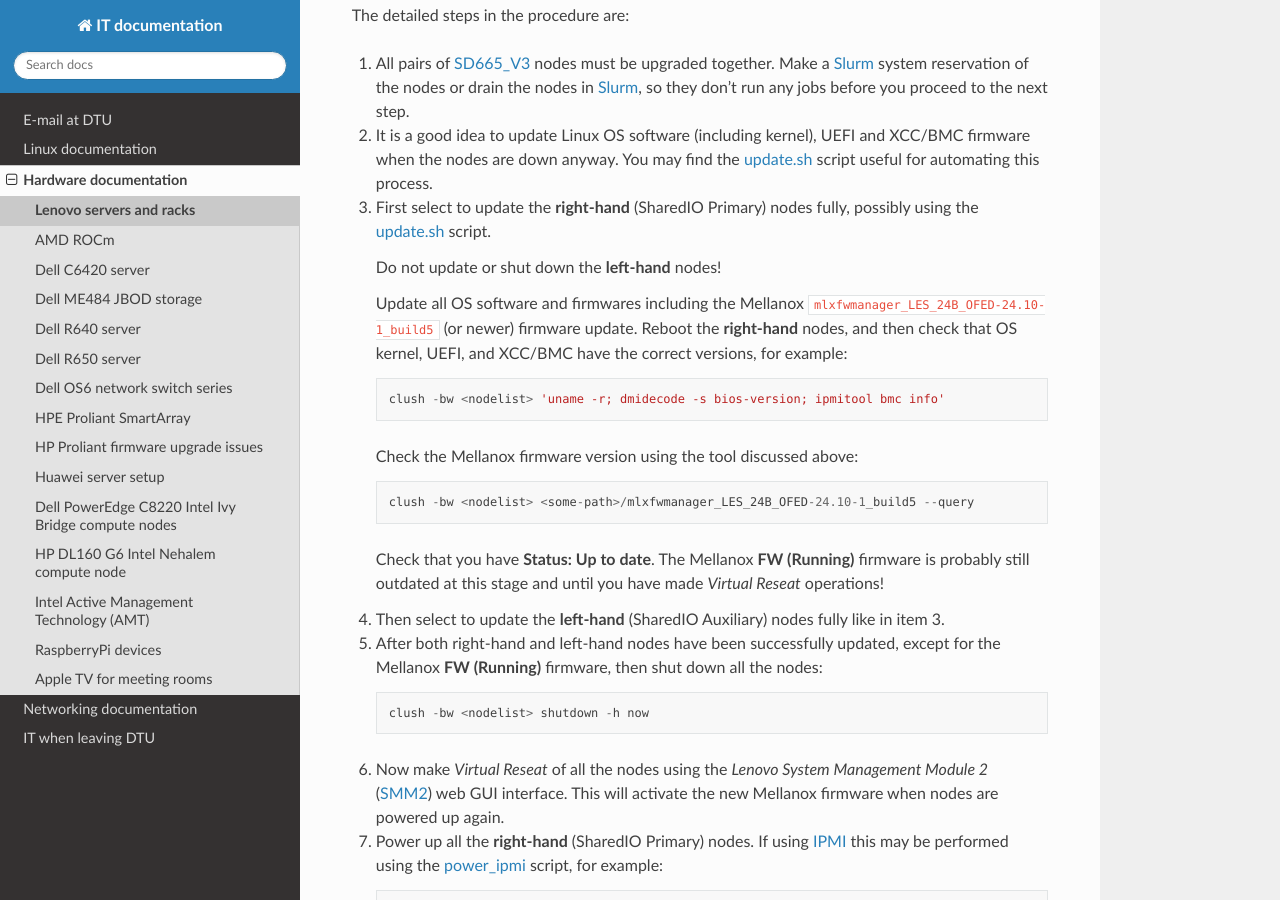
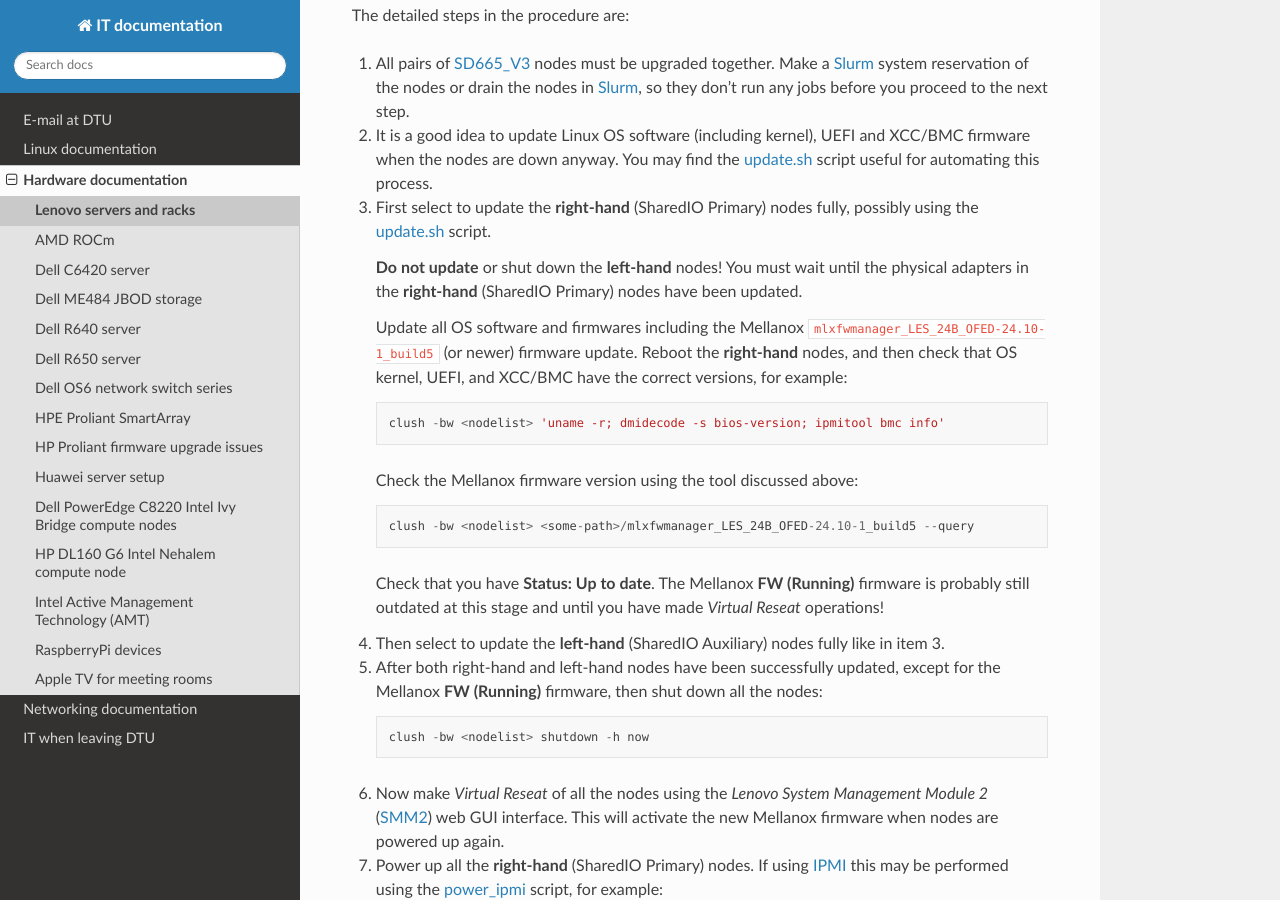
Before and after one commit to OleHolmNielsen/ITwiki, a Sphinx documentation site: the page built from docs/Lenovo_SD665_V3.rst, in a window 1280 px wide and 900 px high, scrolled down 2670 px. Built offline with Sphinx 7.4.7 and the Read the Docs theme 3.1.0, drawn with Linux system fonts in a browser that asks for light colours.

Commit message:
Minor edit

```diff
--- a/docs/Lenovo_SD665_V3.rst
+++ b/docs/Lenovo_SD665_V3.rst
@@ -116,7 +116,8 @@ The detailed steps in the procedure are:
 
 3. First select to update the **right-hand** (SharedIO Primary) nodes fully, possibly using the update.sh_ script.
 
-   Do not update or shut down the **left-hand** nodes!
+   **Do not update** or shut down the **left-hand** nodes!
+   You must wait until the physical adapters in the **right-hand** (SharedIO Primary) nodes have been updated.
 
    Update all OS software and firmwares including the Mellanox ``mlxfwmanager_LES_24B_OFED-24.10-1_build5`` (or newer) firmware update.
    Reboot the **right-hand** nodes, and then check that OS kernel, UEFI, and XCC/BMC have the correct versions, for example::
```
